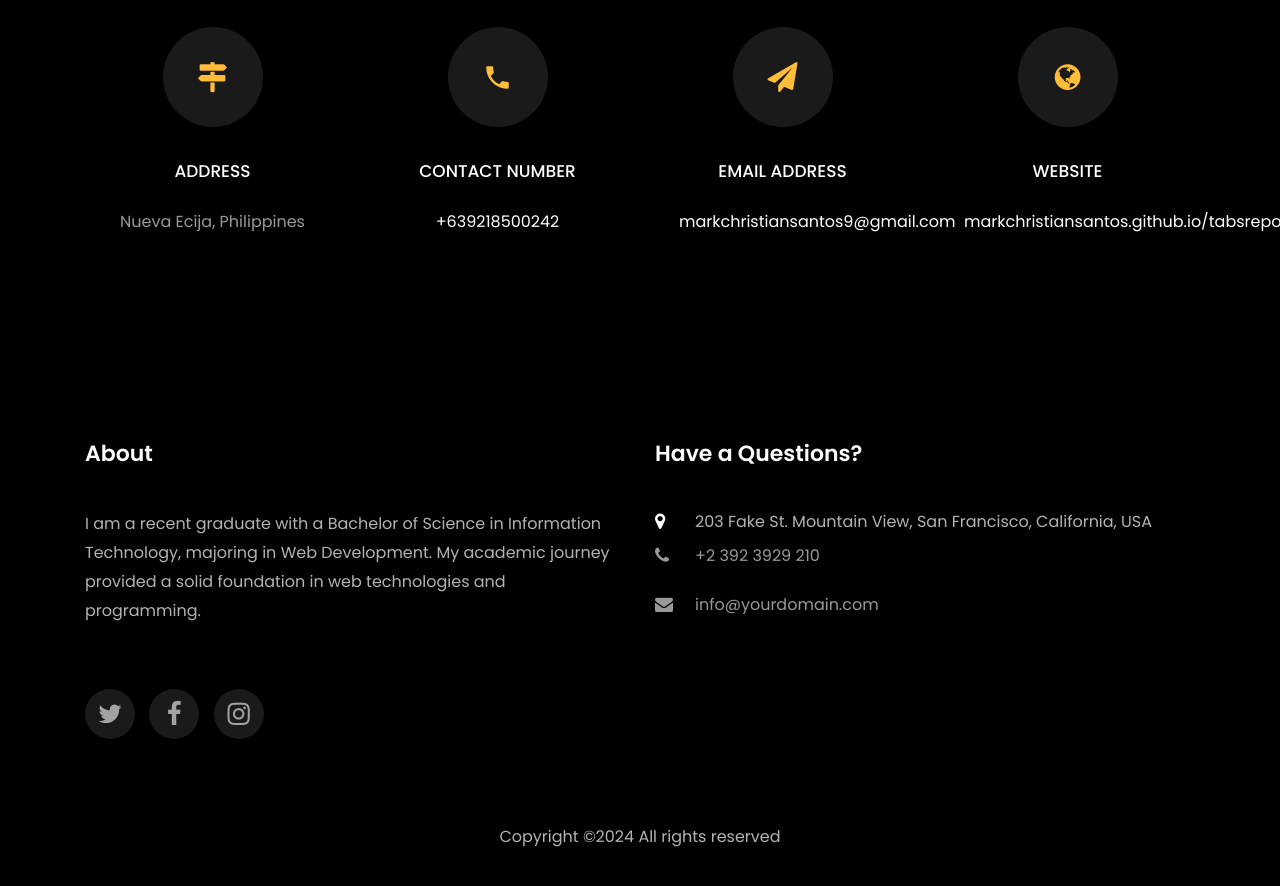
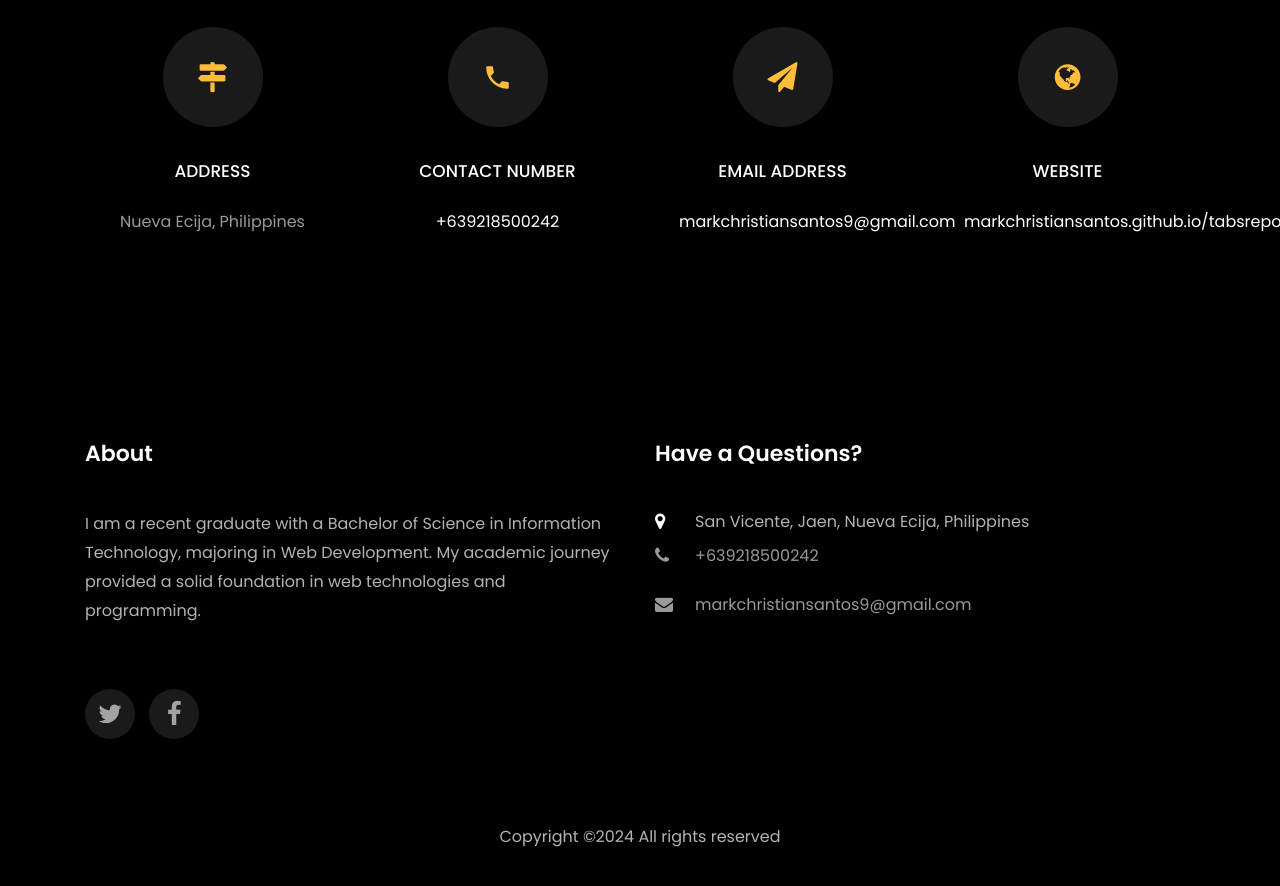
Before and after one commit to PoteidonBleu/tabsrepo.github.io, a plain HTML site: page index.html in a window 1280 px wide. Shown: the part 4151-5037 px from the top of the page. Drawn offline with Linux system fonts and the light colour scheme; files whose address does not match are found by name.

Commit message:
Update index.html

```diff
--- a/index.html
+++ b/index.html
@@ -312,9 +312,8 @@
               <h2 class="ftco-heading-2">About</h2>
               <p>I am a recent graduate with a Bachelor of Science in Information Technology, majoring in Web Development. My academic journey provided a solid foundation in web technologies and programming.</p>
               <ul class="ftco-footer-social list-unstyled float-md-left float-lft mt-5">
-                <li class="ftco-animate"><a href="#"><span class="icon-twitter"></span></a></li>
+                <li class="ftco-animate"><a href="https://x.com/MarkChr16280122"><span class="icon-twitter"></span></a></li>
                 <li class="ftco-animate"><a href="https://www.facebook.com/mark.santos.tano/"><span class="icon-facebook"></span></a></li>
-                <li class="ftco-animate"><a href="#"><span class="icon-instagram"></span></a></li>
               </ul>
             </div>
           </div>
@@ -323,9 +322,9 @@
             	<h2 class="ftco-heading-2">Have a Questions?</h2>
             	<div class="block-23 mb-3">
 	              <ul>
-	                <li><span class="icon icon-map-marker"></span><span class="text">203 Fake St. Mountain View, San Francisco, California, USA</span></li>
-	                <li><a href="#"><span class="icon icon-phone"></span><span class="text">+2 392 3929 210</span></a></li>
-	                <li><a href="#"><span class="icon icon-envelope"></span><span class="text">info@yourdomain.com</span></a></li>
+	                <li><span class="icon icon-map-marker"></span><span class="text">San Vicente, Jaen, Nueva Ecija, Philippines</span></li>
+	                <li><a href="#"><span class="icon icon-phone"></span><span class="text">+639218500242</span></a></li>
+	                <li><a href="#"><span class="icon icon-envelope"></span><span class="text">markchristiansantos9@gmail.com</span></a></li>
 	              </ul>
 	            </div>
             </div>
```
